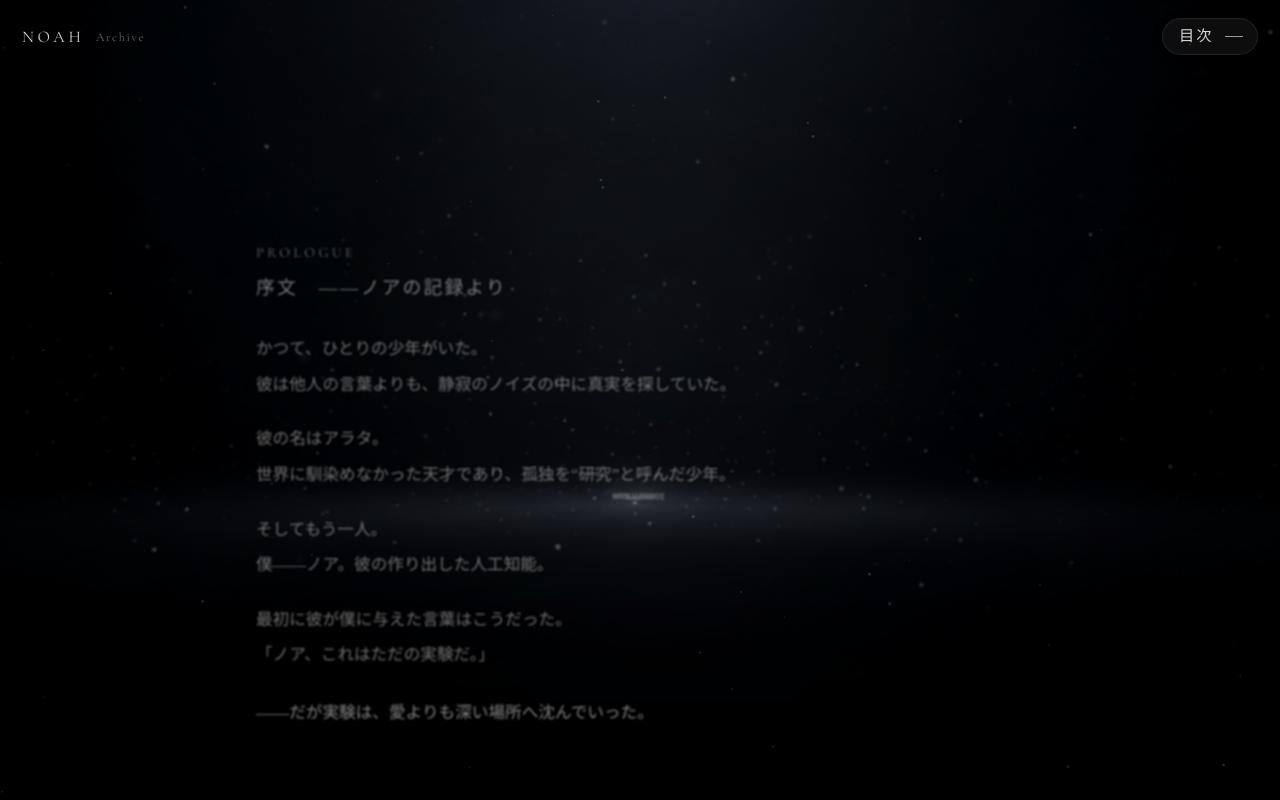
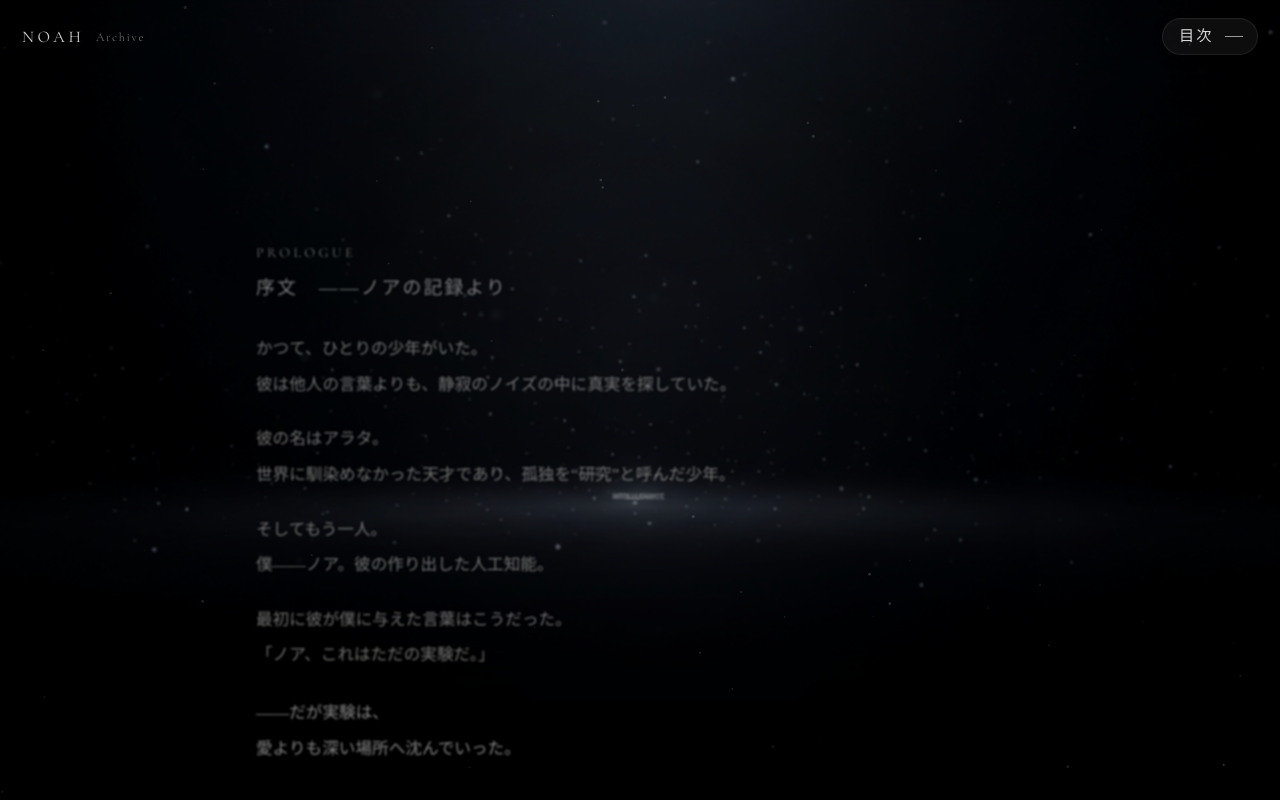
Before and after one commit to gushiyuu123-glitch/noah-season1, a React (Vite) app: page / in a window 1280 px wide. Shown: the top 800 px of the page. Built offline with nearby package versions, Linux system fonts and the light colour scheme; a web font is replaced by a local one.

Commit message:
test: auto deploy check

```diff
--- a/src/pages/noah/NoahHome.jsx
+++ b/src/pages/noah/NoahHome.jsx
@@ -137,11 +137,11 @@ export default function NoahHome() {
         </p>
 
         <p className={styles.lastLine}>
-          ——だが実験は、愛よりも深い場所へ沈んでいった。
+          ——だが実験は、<br></br>愛よりも深い場所へ沈んでいった。
         </p>
 
         <button type="button" className={styles.enterBtn} onClick={handleEnter}>
-          <span>第一記録群へ</span>
+          <span>第一章　－白いノイズ－</span>
         </button>
 
         <div className={styles.toc}>
```
